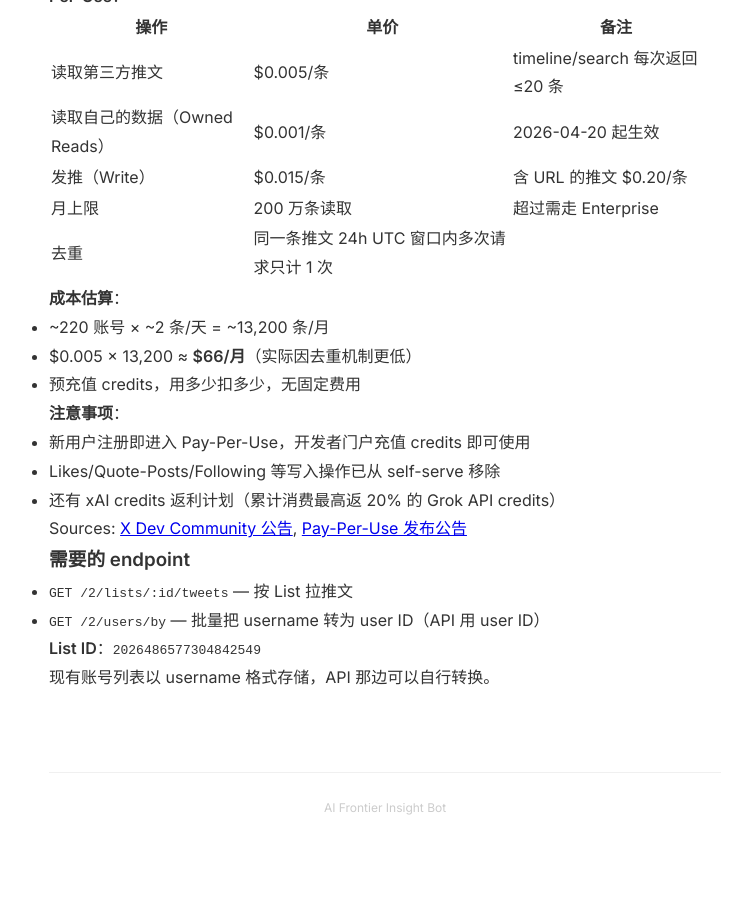
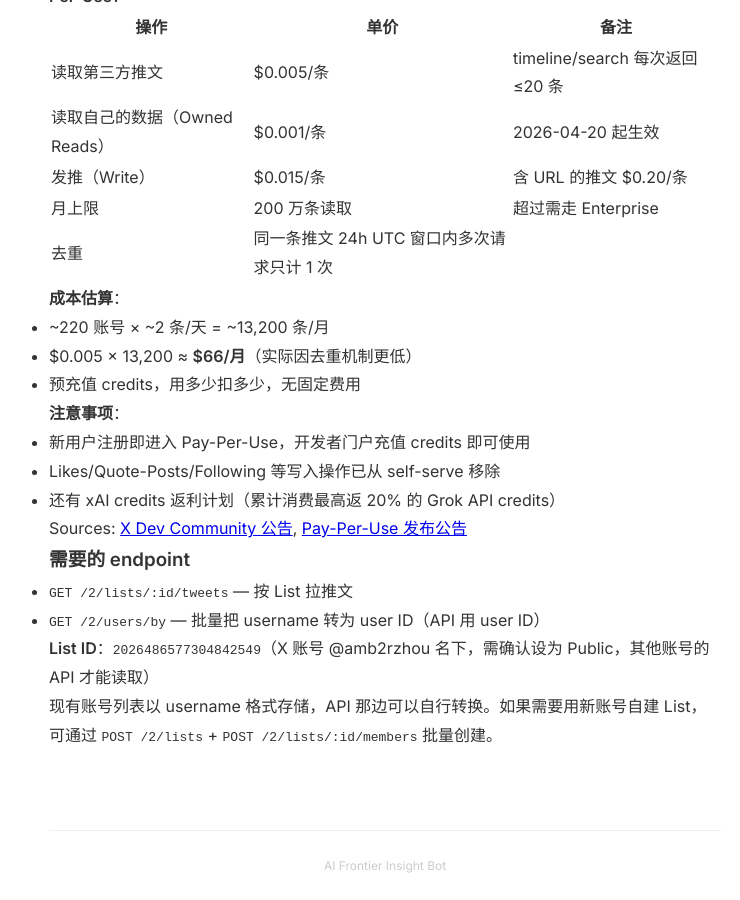
Before and after one commit to Amb2rZhou/ai-frontier-insight, a Jekyll site: the page built from docs/handoff-guide.md, in a window 1280 px wide and 900 px high, scrolled down 11735 px. Shown: the whole window, without its empty margins (255-995 px from the left). Built offline with Jekyll 4.4.1, drawn with Linux system fonts in a browser that asks for light colours; our own code applies the rules of GitHub Pages for plain Markdown files; before the commit the page ends 12578 px from its top, so only the background shows below that.

```diff
--- a/docs/handoff-guide.md
+++ b/docs/handoff-guide.md
@@ -577,6 +577,6 @@ Sources: [X Dev Community 公告](https://devcommunity.x.com/t/x-api-pricing-upd
 - `GET /2/lists/:id/tweets` — 按 List 拉推文
 - `GET /2/users/by` — 批量把 username 转为 user ID（API 用 user ID）
 
-**List ID**：`2026486577304842549`
+**List ID**：`2026486577304842549`（X 账号 @amb2rzhou 名下，需确认设为 Public，其他账号的 API 才能读取）
 
-现有账号列表以 username 格式存储，API 那边可以自行转换。
+现有账号列表以 username 格式存储，API 那边可以自行转换。如果需要用新账号自建 List，可通过 `POST /2/lists` + `POST /2/lists/:id/members` 批量创建。
```
